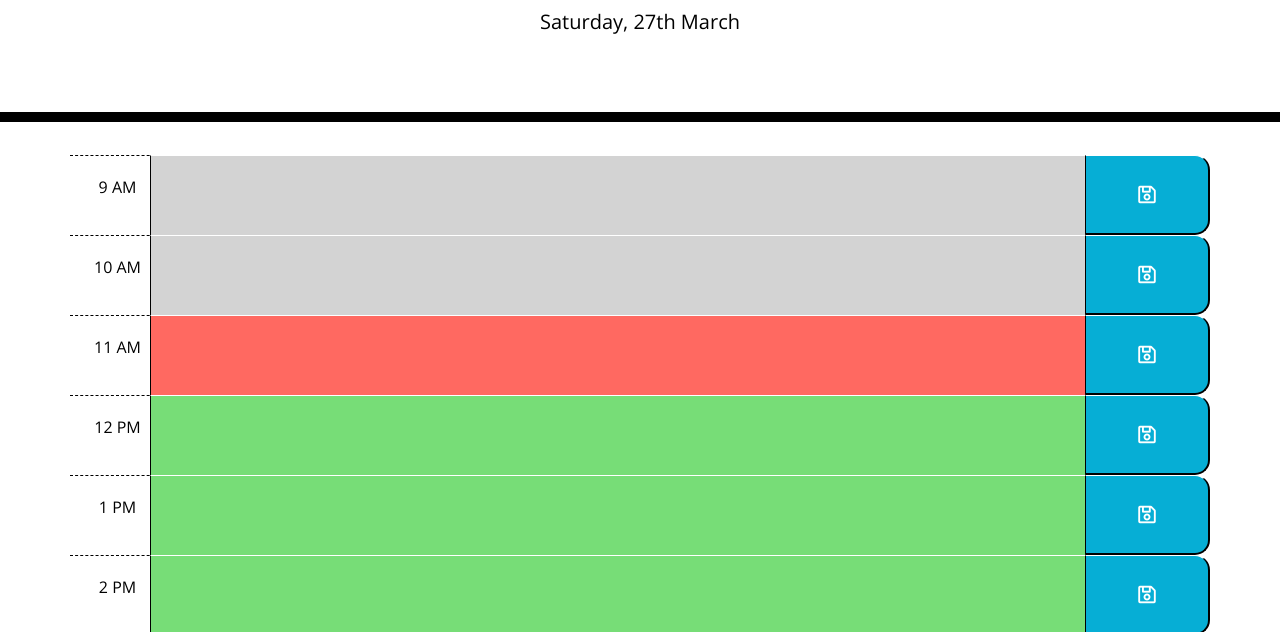
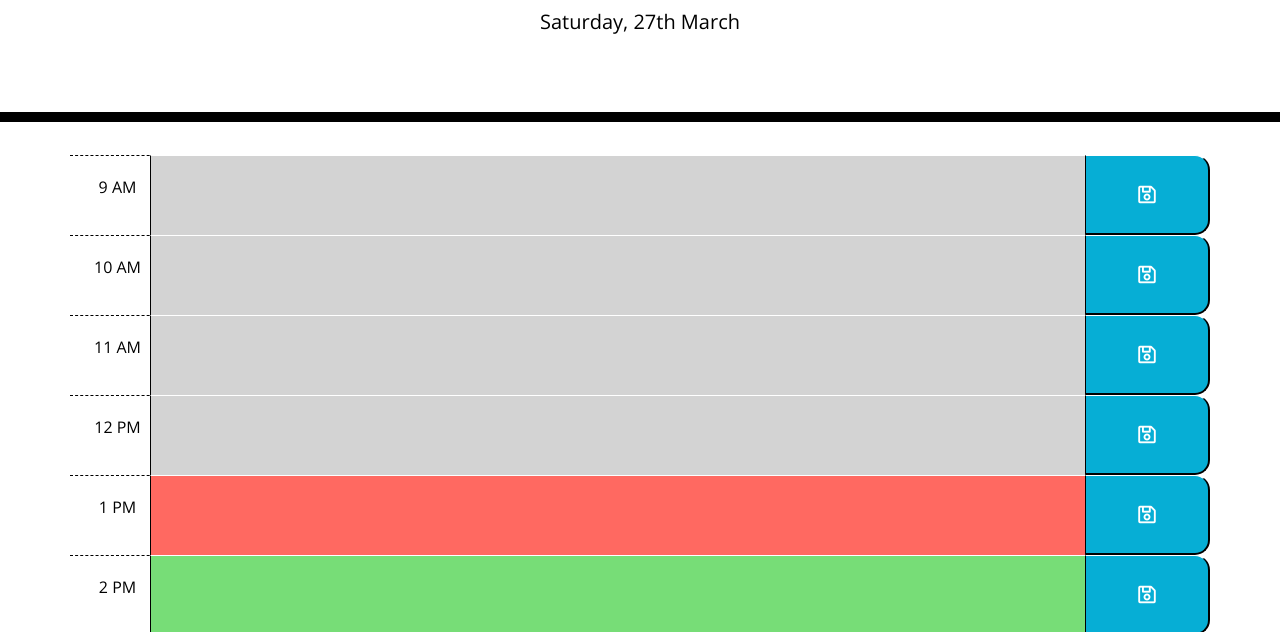
Before and after one commit to ClareRadtke/Work-Day-Scheduler, a plain HTML site: page index.html in a window 1280 px wide. Shown: the part 163-795 px from the top of the page. Drawn offline with nearby package versions, Linux system fonts and the light colour scheme.

Commit message:
FInal adjustments

```diff
--- a/assets/css/style.css
+++ b/assets/css/style.css
@@ -53,12 +53,12 @@ textarea {
 
 .present {
   background-color: #ff6961;
-  color: white;
+  color: black;
 }
 
 .future {
   background-color: #77dd77;
-  color: white;
+  color: black;
 }
 
 /* Save Button */
--- a/assets/scripts/script.js
+++ b/assets/scripts/script.js
@@ -1,4 +1,4 @@
-const now = moment();
+const now = moment("2021-03-27T13:00:00");
 const savedAt = now.format("YYYY-MM-DD");
 const $container = $(".container");
 const scheduledEvents = getScheduledEvents();
```
Also changed, not shown: assets/images/SchedulerScreenRecording.gif, 1 other file.
